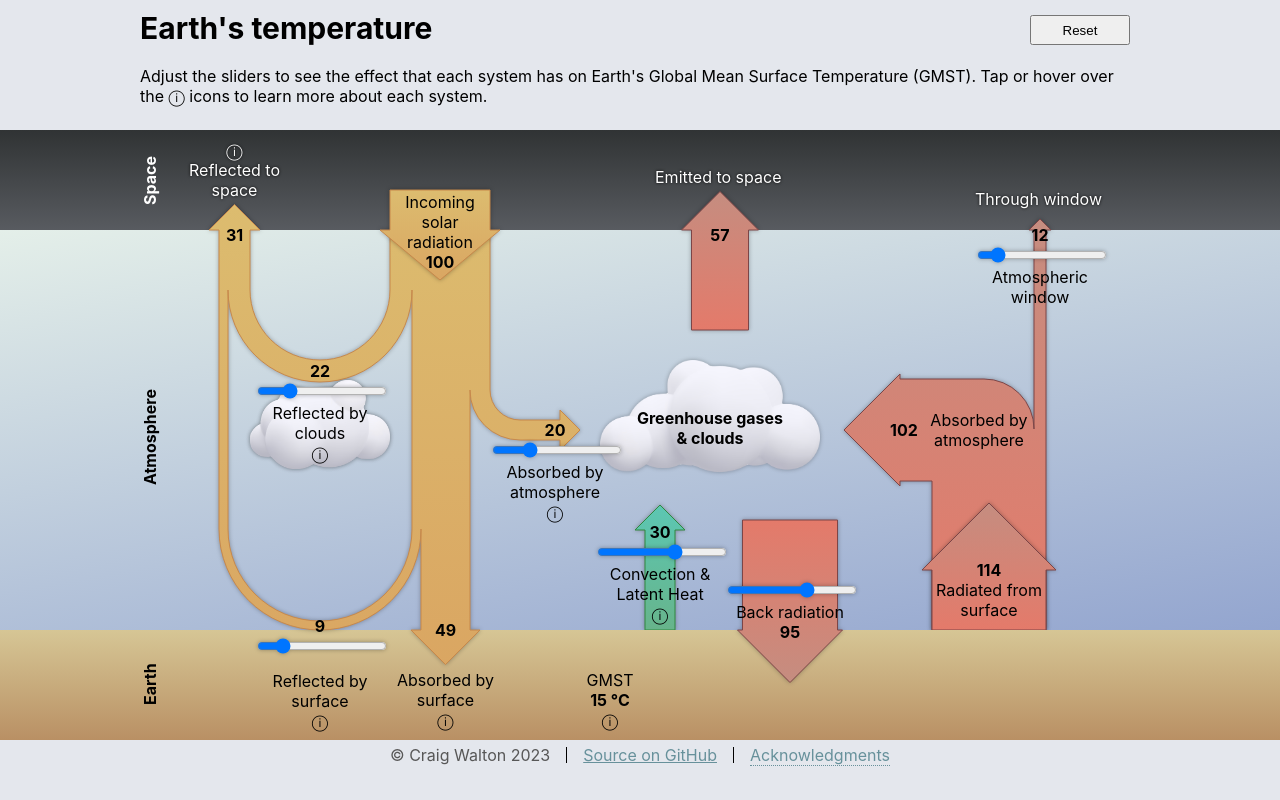
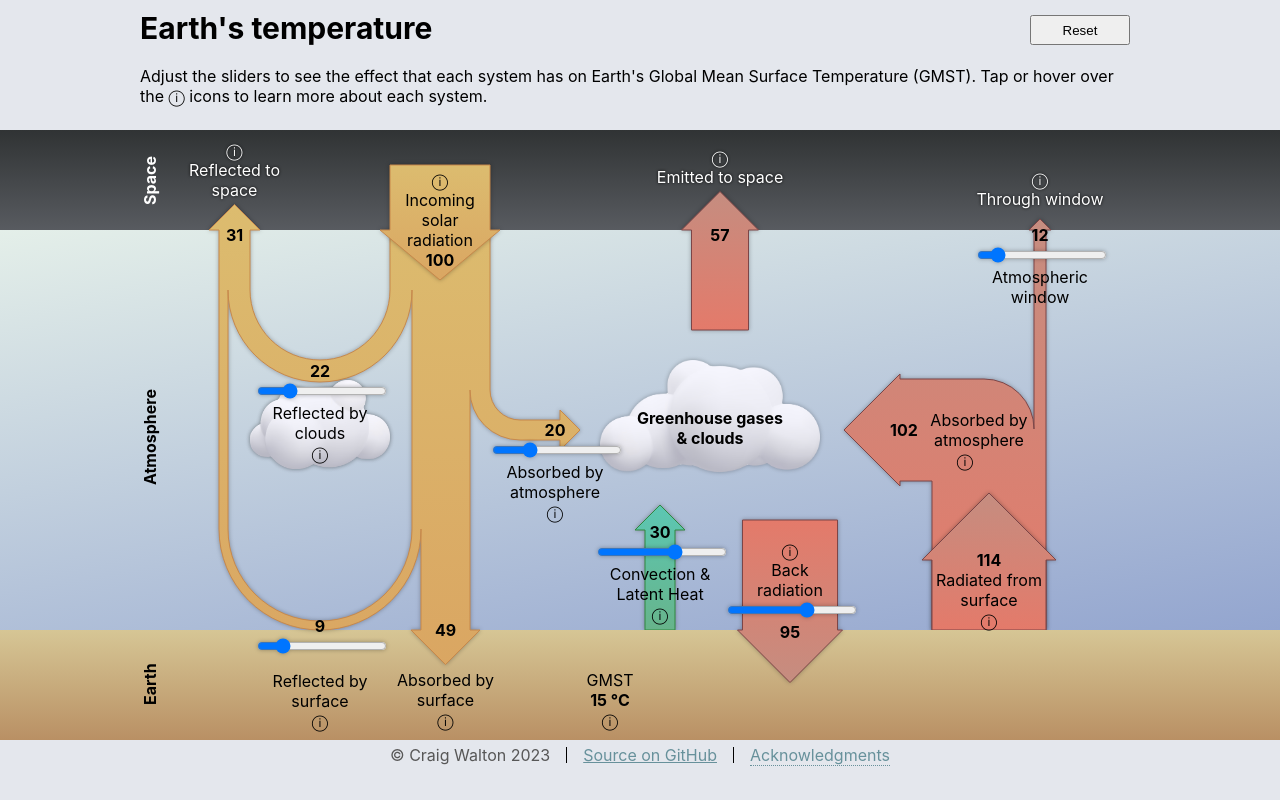
Before and after one commit to craigwalton/ClimateApp, a React (Create React App) app: page / in a window 1280 px wide. Built offline with nearby package versions, Linux system fonts and the light colour scheme.

Commit message:
Add remainder of tooltip info icons.

```diff
--- a/src/App.css
+++ b/src/App.css
@@ -110,6 +110,7 @@ footer {
     text-shadow: 0 0 3px #000000;
     position: absolute;
     bottom: 0;
+    width: 100%;
 }
 
 .black-label {
--- a/src/App.js
+++ b/src/App.js
@@ -133,8 +133,9 @@ function App() {
                     {/*Shortwave*/}
                     <ShortwaveArrows x={0} y={0} scattered={scattered} reflected={reflected}
                                      atmosphere={swAbsorbedByAtmosphere}/>
-                    <div className={"control-container incoming-solar-tooltip"}
-                         style={{left: 250, top: 62, width: 100}}>
+                    <div className={"control-container"}
+                         style={{left: 250, top: 40, width: 100}}>
+                        <div className={"incoming-solar-tooltip"}>&#9432;</div>
                         <ValueLabel label={"Incoming solar radiation"} value={100}/>
                     </div>
                     <div className={"control-container"}
@@ -142,7 +143,7 @@ function App() {
                         <ValueLabel value={scattered}/>
                         <Slider label={"Reflected by clouds"}
                                 value={scatteredSlider} onChange={setScatteredSlider}/>
-                        <span className={"scattered-tooltip"}>&#9432;</span>
+                        <div className={"scattered-tooltip"}>&#9432;</div>
                     </div>
                     <div className={"control-container"}
                          style={{left: 115, top: 490 - reflected / 2}}>
@@ -151,7 +152,7 @@ function App() {
                             <Slider value={reflectedSlider} onChange={setReflectedSlider}/>
                         </div>
                         <div>{"Reflected by surface"}</div>
-                        <span className={"reflected-tooltip"}>&#9432;</span>
+                        <div className={"reflected-tooltip"}>&#9432;</div>
                     </div>
                     <div className={"control-container"}
                          style={{left: 45 - (scattered + reflected) / 2, top: 20}}>
@@ -168,7 +169,7 @@ function App() {
                         <ValueLabel value={swAbsorbedByAtmosphere}/>
                         <Slider label={"Absorbed by atmosphere"} value={swAbsorbedByAtmosphereSlider}
                                 onChange={setSwAbsorbedByAtmosphereSlider}/>
-                        <span className={"sw-absorbed-atmosphere-tooltip"}>&#9432;</span>
+                        <div className={"sw-absorbed-atmosphere-tooltip"}>&#9432;</div>
                     </div>
                     <div className={"control-container"}
                          style={{left: 185 + (scattered + reflected + (100 - swAbsorbedByAtmosphere)) / 2, top: 490, height: 70}}>
@@ -176,42 +177,52 @@ function App() {
                             <ValueLabel value={absorbedBySurface}/>
                         </div>
                         <div>{"Absorbed by surface"}</div>
-                        <span className={"sw-absorbed-surface-tooltip"}>&#9432;</span>
+                        <div className={"sw-absorbed-surface-tooltip"}>&#9432;</div>
                     </div>
                     {/*Longwave*/}
                     <LongwaveToSpaceArrow x={580} y={0} value={lwEmittedToSpace}/>
-                    <div className={"control-container lw-space-tooltip"} style={{left: 515, top: 20}}>
+                    <div className={"control-container"} style={{left: 515, top: 20}}>
                         <div className={"space-label-container"}>
                             <div className={"space-label"}
-                                 style={{bottom: 10 + lwEmittedToSpace / 2}}>{"Emitted to space"}</div>
+                                 style={{bottom: 10 + lwEmittedToSpace / 2}}>
+                                <div className={"lw-space-tooltip"}>&#9432;</div>
+                                {"Emitted to space"}
+                            </div>
                         </div>
                         <ValueLabel value={lwEmittedToSpace}/>
                     </div>
                     <BackRadiationArrow x={650} y={370} value={backRadiation}/>
                     <LongwaveFromSurfaceArrows x={650} y={50} emitted={lwEmittedFromSurface}
                                                absorbed={lwAbsorbedByAtmosphere} window={atmosphericWindow}/>
-                    <div className={"control-container lw-surface-tooltip"}
-                         style={{left: 835 - lwEmittedFromSurface / 2 + atmosphericWindow / 2, top: 430}}>
+                    <div className={"control-container"}
+                         style={{left: 835 - lwEmittedFromSurface / 2 + atmosphericWindow / 2, top: 420}}>
                         <ValueLabel value={lwEmittedFromSurface}/>
-                        <label>{"Radiated from surface"}</label>
+                        <label>{"Radiated from surface"}</label><br/>
+                        <div className={"lw-surface-tooltip"}>&#9432;</div>
                     </div>
-                    <div className={"control-container lw-absorbed-tooltip"} style={{left: 750, top: 280, width: 150}}>
+                    <div className={"control-container"} style={{left: 750, top: 280, width: 150}}>
                         <div style={{marginTop: 10, float: "left"}}>
                             <ValueLabel value={lwAbsorbedByAtmosphere}/>
                         </div>
-                        <label>{"Absorbed by atmosphere"}</label>
+                        <label>{"Absorbed by atmosphere"}</label><br/>
+                        <div className={"lw-absorbed-tooltip"}>&#9432;</div>
                     </div>
-                    <div className={"control-container window-tooltip"} style={{left: 835, top: 20}}>
+                    <div className={"control-container"} style={{left: 835, top: 20}}>
                         <div className={"space-label-container"}>
                             <div className={"space-label"}
-                                 style={{bottom: 10 + atmosphericWindow / 2}}>{"Through window"}</div>
+                                 style={{bottom: 10 + atmosphericWindow / 2}}>
+                                <div className={"window-tooltip"}>&#9432;</div>
+                                {"Through window"}
+                            </div>
                         </div>
                         <ValueLabel value={atmosphericWindow}/>
                         <Slider label={"Atmospheric window"} value={atmosphericWindowSlider}
                                 onChange={setAtmosphericWindowSlider}/>
                     </div>
-                    <div className={"control-container back-radiation-tooltip"} style={{left: 585, top: 450}}>
-                        <Slider label={"Back radiation"} value={backRadiationSlider} onChange={setBackRadiationSlider}/>
+                    <div className={"control-container"} style={{left: 585, top: 410}}>
+                        <div className={"back-radiation-tooltip"}>&#9432;</div>
+                        <div style={{height: 40}}>Back<br/>radiation</div>
+                        <Slider value={backRadiationSlider} onChange={setBackRadiationSlider}/>
                         <ValueLabel value={backRadiation}/>
                     </div>
                     {/*Convection & Latent Heat*/}
@@ -220,12 +231,12 @@ function App() {
                         <ValueLabel value={convection}/>
                         <Slider label={"Convection & Latent Heat"} value={convectionSlider}
                                 onChange={setConvectionSlider}/>
-                        <span className={"convection-tooltip"}>&#9432;</span>
+                        <div className={"convection-tooltip"}>&#9432;</div>
                     </div>
                     {/*Surface*/}
                     <div className={"control-container"} style={{left: 420, top: 540, width: 100}}>
                         <ValueLabel label={"GMST"} value={gmst} valueSuffix={" °C"}/>
-                        <span className={"gmst-tooltip"}>&#9432;</span>
+                        <div className={"gmst-tooltip"}>&#9432;</div>
                     </div>
                     {/*Other*/}
                     <div style={{position: 'absolute', left: 460, top: 230, width: 220}}>
@@ -249,7 +260,7 @@ function App() {
                         </ul>
                     </div>
                 </footer>
-                <Tooltip anchorSelect=".incoming-solar-tooltip" place="bottom" className="custom-tooltip">
+                <Tooltip anchorSelect=".incoming-solar-tooltip" place="top" className="custom-tooltip">
                     The amount of solar radiation from the Sun which is intercepted by the Earth.<br/>
                     This is <b className="shortwave-text">shortwave</b> radiation.
                     It is approximately 342 Wm<sup>-2</sup>.
@@ -286,11 +297,11 @@ function App() {
                     The evaporation of water extracts heat from Earth's surface and when it condenses in the atmosphere,
                     releases the heat.
                 </Tooltip>
-                <Tooltip anchorSelect=".lw-surface-tooltip" place="top" className="custom-tooltip">
+                <Tooltip anchorSelect=".lw-surface-tooltip" place="bottom" className="custom-tooltip">
                     <b className="longwave-text">Longwave</b> radiation emitted by Earth's surface as a function of its
                     temperature.
                 </Tooltip>
-                <Tooltip anchorSelect=".lw-absorbed-tooltip" place="top" className="custom-tooltip">
+                <Tooltip anchorSelect=".lw-absorbed-tooltip" place="bottom" className="custom-tooltip">
                     <b className="longwave-text">Longwave</b> radiation absorbed by greenhouse gases and clouds.
                 </Tooltip>
                 <Tooltip anchorSelect=".window-tooltip" place="top" className="custom-tooltip">
--- a/src/components/LongwaveFromSurfaceArrows.js
+++ b/src/components/LongwaveFromSurfaceArrows.js
@@ -18,12 +18,12 @@ const LongwaveFromSurfaceArrows = ({x, y, emitted, absorbed, window}) => {
                       d={data}/>
                 <path className={"longwave-from-surface-path"}
                       d={`M ${200 + window / 2} 450
-                          l 0 -60
+                          l 0 -70
                           l ${step} 0
                           l ${-emittedArrow} ${-emittedArrow}
                           l ${-emittedArrow} ${emittedArrow}
                           l ${step} 0
-                          l 0 60
+                          l 0 70
                           Z`}/>
             </svg>
         </div>
--- a/src/components/ShortwaveArrows.js
+++ b/src/components/ShortwaveArrows.js
@@ -1,6 +1,7 @@
 import './ShortwaveArrows.css';
 
 const ShortwaveArrows = ({x, y, scattered, reflected, atmosphere}) => {
+    const initialArrowHeight = 65;
     return (
         <div className="arrow-container" style={{position: 'absolute', left: x, top: y}}>
             <svg width="500" height="600" viewBox="-250 -100 500 600">
@@ -13,14 +14,14 @@ const ShortwaveArrows = ({x, y, scattered, reflected, atmosphere}) => {
                 <path className={"shortwave-path"}
                       d={drawArrow(scattered, reflected, atmosphere)}/>
                 <path className={"shortwave-path"}
-                      d="M 0 -40
-                         l 0 40
+                      d={`M 0 ${-initialArrowHeight}
+                         l 0 ${initialArrowHeight}
                          l -10 0
                          l 60 50
                          l 60 -50
                          l -10 0
-                         l 0 -40
-                         Z"/>
+                         l 0 ${-initialArrowHeight}
+                         Z`}/>
             </svg>
         </div>
     );
```
